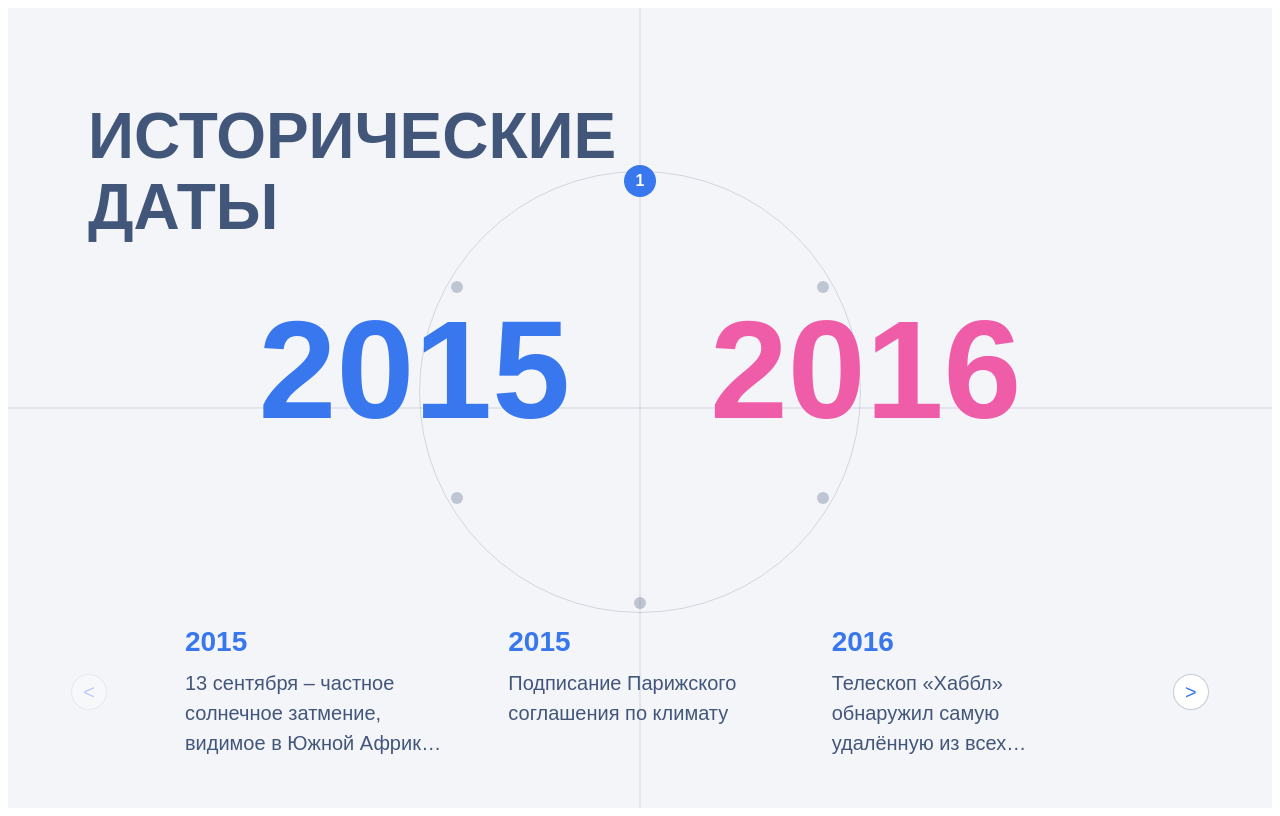
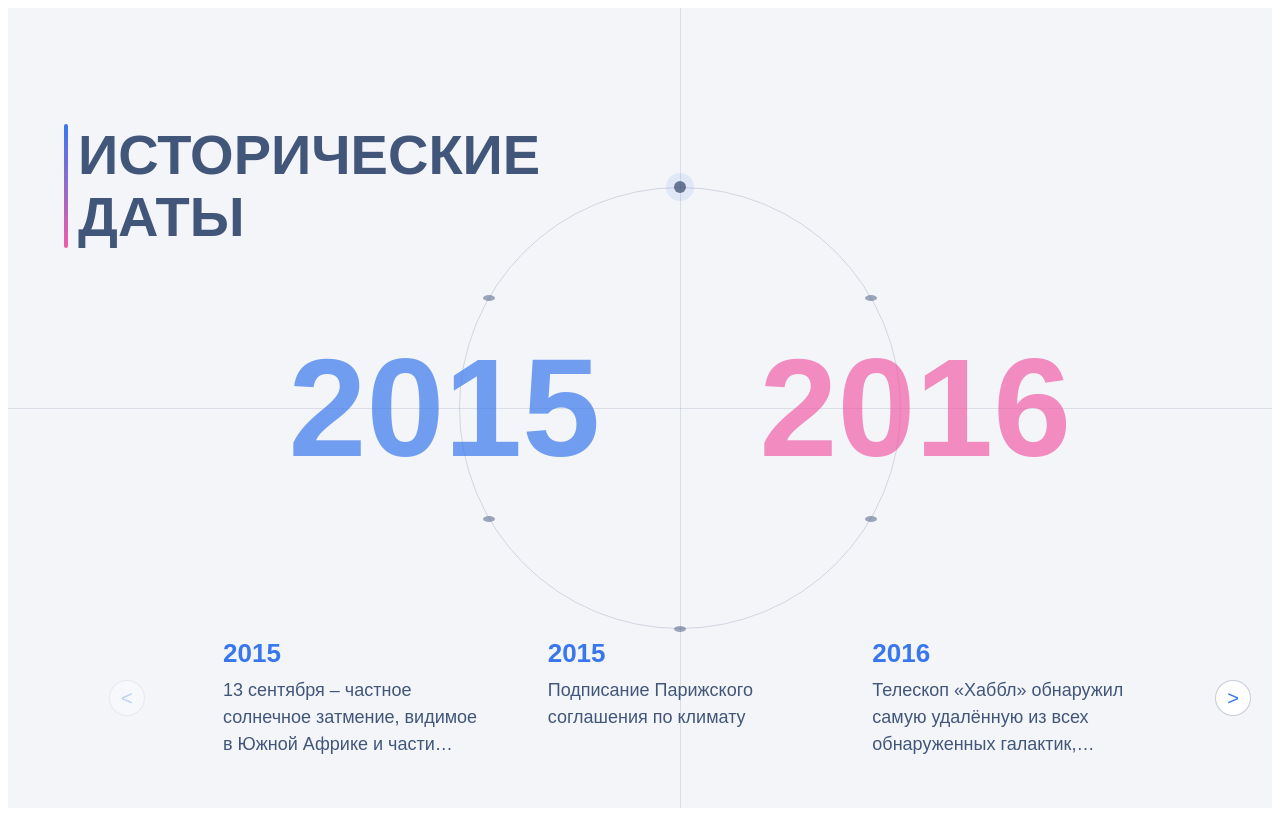
Before and after one commit to Marat-Tibilov/test_task, a React app: page / in a window 1280 px wide. Built offline with nearby package versions, Linux system fonts and the light colour scheme.

Commit message:
линии на круге

```diff
--- a/src/App.tsx
+++ b/src/App.tsx
@@ -6,7 +6,7 @@ const App: React.FC = () => {
 
 
     return (
-        <div className="container">
+        <div>
             <TimelineBlock periods={timelineData} />
         </div>
     );
--- a/src/components/time-line-block/timeline-block.scss
+++ b/src/components/time-line-block/timeline-block.scss
@@ -1,3 +1,4 @@
+// timeline-block.scss
 $primary-color: #3877ee;
 $accent-color: #ef5da8;
 $text-color: #42567a;
@@ -14,19 +15,21 @@ $bg: #f4f5f9;
   justify-content: flex-start;
   overflow: hidden;
   font-family: "PT Sans", sans-serif;
+  padding: 0 40px;
 }
 
-/* Линии */
+/* Тонкие серые линии */
 .cross-lines {
   position: absolute;
   inset: 0;
   pointer-events: none;
+  overflow: hidden;
 
   &::before,
   &::after {
     content: "";
     position: absolute;
-    background: rgba(66, 86, 122, 0.2);
+    background: rgba(66, 86, 122, 0.15);
   }
 
   &::before {
@@ -34,7 +37,6 @@ $bg: #f4f5f9;
     height: 100%;
     left: 50%;
     top: 0;
-    transform: translateX(-50%);
   }
 
   &::after {
@@ -42,20 +44,38 @@ $bg: #f4f5f9;
     width: 100%;
     top: 50%;
     left: 0;
-    transform: translateY(-50%);
   }
 }
 
 /* Заголовок */
 .timeline-title {
   position: absolute;
-  top: 40px; /* было 60px — подняли выше */
-  left: 80px;
-  font-size: 64px;
+  top: 70px;
+  left: 70px;
+  font-size: 56px;
   font-weight: 700;
   line-height: 1.1;
   color: $text-color;
   text-transform: uppercase;
+  display: flex;
+  flex-direction: column;
+  gap: 8px;
+
+  &::before {
+    content: "";
+    position: absolute;
+    left: -14px;
+    top: 0;
+    width: 4px;
+    height: 100%;
+    background: linear-gradient($primary-color, $accent-color);
+    border-radius: 2px;
+  }
+
+  @media (max-width: 768px) {
+    font-size: 40px;
+    left: 40px;
+  }
 }
 
 /* Круг */
@@ -63,19 +83,23 @@ $bg: #f4f5f9;
   position: absolute;
   top: 50%;
   left: 50%;
-  transform: translate(-50%, -48%); /* подняли выше (-40% → -48%) */
-  width: 420px;
-  height: 420px;
+  transform: translate(-50%, -50%);
+  width: 440px;
+  height: 440px;
   border-radius: 50%;
   border: 1px solid rgba(66, 86, 122, 0.2);
   display: flex;
   align-items: center;
   justify-content: center;
-  margin-bottom: 0;
   z-index: 3;
+
+  @media (max-width: 900px) {
+    width: 320px;
+    height: 320px;
+  }
 }
 
-/* Года */
+/* Года с прозрачностью */
 .dynamic-years {
   position: absolute;
   top: 50%;
@@ -84,14 +108,16 @@ $bg: #f4f5f9;
   display: flex;
   align-items: center;
   justify-content: center;
-  gap: 120px;
+  gap: 160px;
   z-index: 5;
 
   .year-start,
   .year-end {
-    font-size: 130px;
+    font-size: 140px;
     font-weight: 700;
     line-height: 1;
+    will-change: transform, opacity;
+    opacity: 0.7;
   }
 
   .year-start {
@@ -101,62 +127,107 @@ $bg: #f4f5f9;
   .year-end {
     color: $accent-color;
   }
+
+  @media (max-width: 900px) {
+    gap: 80px;
+    .year-start,
+    .year-end {
+      font-size: 90px;
+    }
+  }
+
+  @media (max-width: 600px) {
+    gap: 50px;
+    .year-start,
+    .year-end {
+      font-size: 64px;
+    }
+  }
 }
 
-/* Точки */
+/* Контейнер для точек */
+.circle-points-container {
+  position: absolute;
+  top: 50%;
+  left: 50%;
+  transform: translate(-50%, -50%);
+  width: 500px;
+  height: 500px;
+  z-index: 4;
+
+  @media (max-width: 900px) {
+    width: 360px;
+    height: 360px;
+  }
+}
+
+/* Точки как в макете - маленькие серые кружки */
 .circle-point {
   position: absolute;
-  width: 12px;
-  height: 12px;
+  width: 6px;
+  height: 6px;
   border-radius: 50%;
-  background: rgba(66, 86, 122, 0.3);
+  background: rgba(66, 86, 122, 0.5);
+  transform: translate(-50%, -50%);
   border: none;
   cursor: pointer;
-  transform: translate(-50%, -50%);
   transition: all 0.3s ease;
   z-index: 10;
 
+  /* Активная точка - просто становится больше и остается серой */
   &.active {
-    background: $primary-color;
-    width: 32px;
-    height: 32px;
-    color: #fff;
-    font-size: 16px;
-    font-weight: 700;
+    width: 12px;
+    height: 12px;
+    background: rgba(66, 86, 122, 0.8);
+    box-shadow: 0 0 0 8px rgba(56, 119, 238, 0.1);
   }
 
+  /* Ховер - подсветка */
   &:hover {
     background: $primary-color;
+    transform: translate(-50%, -50%) scale(1.2);
   }
 }
 
-/* Нижняя часть */
+/* Нижняя секция */
 .bottom-section {
   position: absolute;
-  bottom: 60px;
+  bottom: 50px;
   display: flex;
   align-items: center;
   justify-content: center;
-  gap: 16px;
-  width: 80%;
-  max-width: 1200px;
+  gap: 20px;
+  width: 85%;
+  max-width: 1400px;
+  z-index: 10;
+
+  @media (max-width: 900px) {
+    flex-direction: column;
+    width: 90%;
+    bottom: 40px;
+  }
 }
 
 .timeline-swiper {
   width: 80%;
+
+  @media (max-width: 768px) {
+    width: 100%;
+  }
 }
 
+/* События */
 .event-item {
   .event-year {
     color: $primary-color;
-    font-size: 28px;
+    font-size: 26px;
     font-weight: 700;
-    margin-bottom: 10px;
+    margin-bottom: 8px;
   }
 
   .event-description {
     color: $text-color;
-    font-size: 20px;
+    font-size: 18px;
     line-height: 1.5;
     -webkit-line-clamp: 3;
     -webkit-box-orient: vertical;
@@ -178,68 +249,21 @@ $bg: #f4f5f9;
   align-items: center;
   justify-content: center;
   transition: 0.3s;
+  cursor: pointer;
 
   &:hover:not(:disabled) {
     background: $primary-color;
     color: white;
+    border-color: $primary-color;
   }
 
   &:disabled {
     opacity: 0.3;
+    cursor: not-allowed;
   }
 }
 
-/* … предыдущие стили … */
-
-.circle-wrap {
-  position: absolute;
-  top: 48%;    /* подняли чуть выше */
-  left: 50%;
-  transform: translate(-50%, -50%);
-  width: 440px;    /* чуть больше */
-  height: 440px;
-  border-radius: 50%;
-  border: 1px solid rgba(66, 86, 122, 0.2);
-  display: flex;
-  align-items: center;
-  justify-content: center;
-  z-index: 3;
+/* Убираем горизонтальный скролл */
+html, body {
+  overflow-x: hidden;
 }
-
-.dynamic-years {
-  position: absolute;
-  top: 45%;       /* подняли годы выше центра круга */
-  left: 50%;
-  transform: translate(-50%, -50%);
-  text-align: center;
-  display: flex;
-  align-items: center;
-  justify-content: center;
-  gap: 140px;
-
-  .year-start,
-  .year-end {
-    font-size: 140px;
-    font-weight: 700;
-    line-height: 1;
-  }
-
-  .year-start {
-    color: $primary-color;
-  }
-  .year-end {
-    color: $accent-color;
-  }
-}
-
-/* Нижний блок адаптивно растягиваем */
-.bottom-section {
-  position: absolute;
-  bottom: 50px;
-  display: flex;
-  align-items: center;
-  justify-content: center;
-  gap: 20px;
-  width: 90%;        /* растянули до ~90% экрана */
-  max-width: 1400px; /* лимит максимально */
-}
--- a/src/components/time-line-block/timline-block.tsx
+++ b/src/components/time-line-block/timline-block.tsx
@@ -13,7 +13,7 @@ interface Period {
 const TimelineBlock: React.FC<{ periods: Period[] }> = ({ periods }) => {
     const [activeIndex, setActiveIndex] = useState(0);
     const circleRef = useRef<HTMLDivElement | null>(null);
-    const [radius, setRadius] = useState(0);
+    const [radius, setRadius] = useState(220);
 
     useEffect(() => {
         if (!circleRef.current) return;
@@ -21,19 +21,15 @@ const TimelineBlock: React.FC<{ periods: Period[] }> = ({ periods }) => {
         setRadius(r);
     }, []);
 
-    useEffect(() => {
-        gsap.fromTo(
-            ".dynamic-years",
-            { opacity: 0, y: 20 },
-            { opacity: 1, y: 0, duration: 0.5, ease: "power2.out" }
-        );
-    }, [activeIndex]);
-
     const current = periods[activeIndex];
 
-    const getPosition = (i: number, total: number, r: number) => {
-        const angle = (i * (360 / total) - 90) * (Math.PI / 180);
-        return { x: Math.cos(angle) * r, y: Math.sin(angle) * r };
+    // Позиции точек на круге
+    const getPointPosition = (index: number, total: number, r: number) => {
+        const angle = (index * (360 / total) - 90) * (Math.PI / 180);
+        return {
+            x: Math.cos(angle) * r,
+            y: Math.sin(angle) * r
+        };
     };
 
     return (
@@ -50,22 +46,24 @@ const TimelineBlock: React.FC<{ periods: Period[] }> = ({ periods }) => {
                     <span className="year-start">{current.startYear}</span>
                     <span className="year-end">{current.endYear}</span>
                 </div>
+            </div>
 
-                {periods.map((_, i) => {
-                    const pos = getPosition(i, periods.length, radius - 10);
-                    const active = i === activeIndex;
+            {/* Точки на круге */}
+            <div className="circle-points-container">
+                {periods.map((_, index) => {
+                    const pos = getPointPosition(index, periods.length, radius);
+                    const isActive = index === activeIndex;
+
                     return (
                         <button
-                            key={i}
-                            className={`circle-point ${active ? "active" : ""}`}
+                            key={index}
+                            className={`circle-point ${isActive ? "active" : ""}`}
                             style={{
                                 left: `calc(50% + ${pos.x}px)`,
                                 top: `calc(50% + ${pos.y}px)`,
                             }}
-                            onClick={() => setActiveIndex(i)}
-                        >
-                            {active ? <span>{i + 1}</span> : ""}
-                        </button>
+                            onClick={() => setActiveIndex(index)}
+                        />
                     );
                 })}
             </div>
@@ -80,7 +78,11 @@ const TimelineBlock: React.FC<{ periods: Period[] }> = ({ periods }) => {
                     &lt;
                 </button>
 
-                <Swiper spaceBetween={60} slidesPerView={3} className="timeline-swiper">
+                <Swiper
+                    spaceBetween={60}
+                    slidesPerView={3}
+                    className="timeline-swiper"
+                >
                     {current.events.map((e, i) => (
                         <SwiperSlide key={i}>
                             <div className="event-item">
@@ -93,9 +95,7 @@ const TimelineBlock: React.FC<{ periods: Period[] }> = ({ periods }) => {
 
                 <button
                     className="nav-btn small right"
-                    onClick={() =>
-                        setActiveIndex((p) => Math.min(p + 1, periods.length - 1))
-                    }
+                    onClick={() => setActiveIndex((p) => Math.min(p + 1, periods.length - 1))}
                     disabled={activeIndex === periods.length - 1}
                 >
                     &gt;
```
